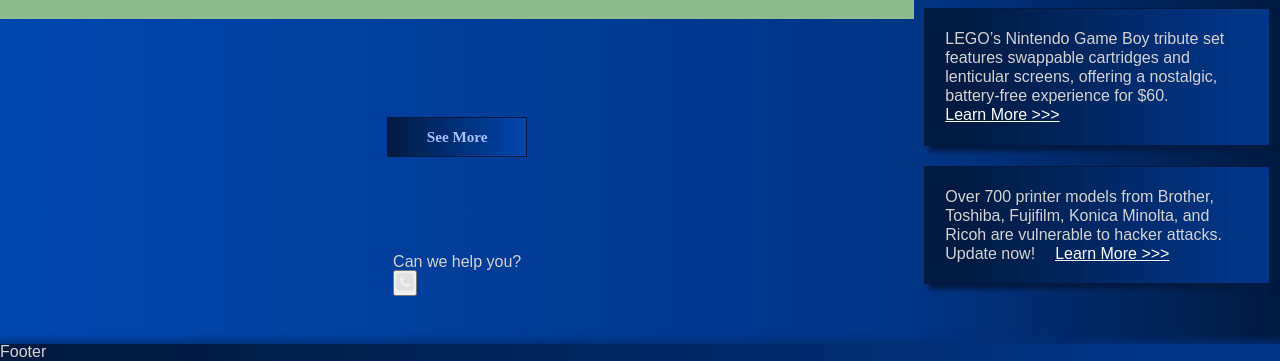
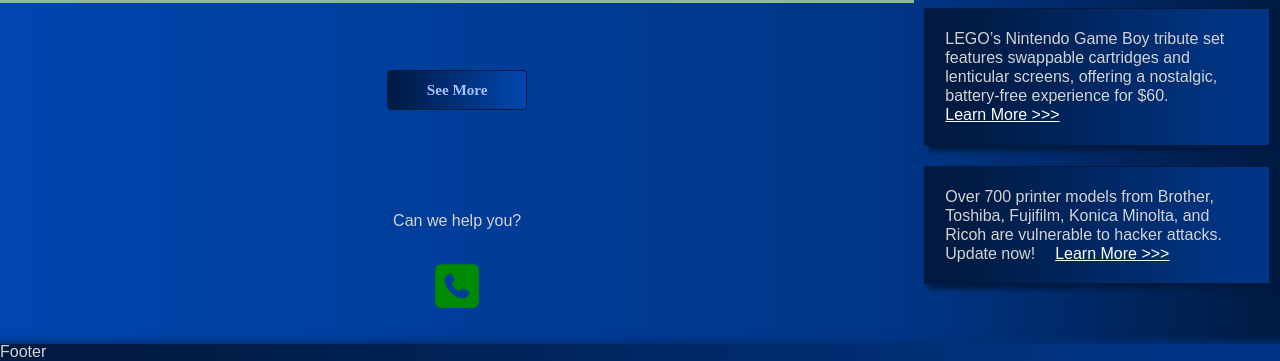
Before and after one commit to Alex-B012/techHive2, a React (Create React App) app: page / in a window 1280 px wide. Shown: the part 1058-1419 px from the top of the page. Built offline with nearby package versions, Linux system fonts and the light colour scheme; a web font is replaced by a local one.

Commit message:
slider - in progress

```diff
--- a/src/components/Video/Video.tsx
+++ b/src/components/Video/Video.tsx
@@ -49,9 +49,11 @@ function Video() {
                Your browser does not support the video tag.
             </video>
             <div className="effect"></div>
-            <div className="video__text video-text">
-               <h1 className="text-capitalize">Pioneering <span className="video__nowrap">the future</span></h1>
-            </div>
+
+            {!videoError && (
+               <div className="video__text video-text">
+                  <h1 className="text-capitalize">Pioneering <span className="video__nowrap">the future</span></h1>
+               </div>)}
          </div>
 
 
--- a/src/pages/Home/Home.tsx
+++ b/src/pages/Home/Home.tsx
@@ -2,19 +2,16 @@ import React from 'react'
 import "./home.css"
 import Slider from '../../components/Slider/Slider'
 import { productCategories_data } from '../../data/productCategories'
-import { FontAwesomeIcon } from '@fortawesome/react-fontawesome'
-import { faSquarePhone } from '@fortawesome/free-solid-svg-icons'
+
 import HomeBtn from './HomeBtn/HomeBtn'
+import HomeHelp from './HomeHelp/HomeHelp'
 
 function Home() {
    return (
       <div className='homePage'>
          <Slider data={productCategories_data} />
          <HomeBtn content="See More" link={""} />
-         <div className="homePage__helpContainer">
-            <p className="homePage__question">Can we help you?</p>
-            <button className="homePage__callBtn"><FontAwesomeIcon icon={faSquarePhone} className="header__outerIcon" /> </button>
-         </div>
+         <HomeHelp />
       </div>
    )
 }
--- a/src/pages/Home/HomeBtn/homeBtn.css
+++ b/src/pages/Home/HomeBtn/homeBtn.css
@@ -8,6 +8,7 @@
    font-weight: 700;
    cursor: pointer;
    border: 1px solid var(--header-bg-color2);
+   border-radius: 4px;
    transition: all 2s;
 }
 
--- /dev/null
+++ b/src/pages/Home/HomeHelp/HomeHelp.tsx
@@ -0,0 +1,18 @@
+import "./homeHelp.css"
+import { Link } from "react-router-dom"
+
+import { FontAwesomeIcon } from '@fortawesome/react-fontawesome'
+import { faSquarePhone } from '@fortawesome/free-solid-svg-icons'
+
+function HomeHelp() {
+   return (
+      <div className="homeHelp_container">
+         <p className="homePage__question">Can we help you?</p>
+         <Link to="" className="homePage__callLink call-anim">
+            <FontAwesomeIcon icon={faSquarePhone} className="homePage__outerIcon " />
+         </Link >
+      </div >
+   )
+}
+
+export default HomeHelp
--- /dev/null
+++ b/src/pages/Home/HomeHelp/homeHelp.css
@@ -0,0 +1,83 @@
+.homeHelp_container {
+   display: grid;
+   grid-template-columns: 1fr;
+   grid-template-rows: 1fr 1fr;
+   row-gap: 15px;
+   padding-top: 20px;
+   place-items: center;
+   border: none;
+}
+
+.homePage__callLink {
+   display: grid;
+   width: 50px;
+   height: 50px;
+   background-color: transparent;
+   border: none;
+   border-radius: 8px;
+   transition: all 2s;
+}
+
+.homePage__outerIcon {
+   width: 50px;
+   height: 50px;
+   color: rgb(0, 138, 0);
+   border-radius: 8px;
+   transition: all 2s;
+}
+
+.homePage__callLink:hover {
+   cursor: pointer;
+   background-color: white;
+   box-shadow: 0 0 5px 1px white;
+   transition: all 0.5s;
+}
+
+.homePage__callLink:hover .homePage__outerIcon {
+   color: rgb(0, 182, 0);
+   transition: all 0.5s;
+}
+
+.call-anim {
+   animation: call 10s ease 3s infinite normal forwards;
+}
+
+@keyframes call {
+
+   0%,
+   100% {
+      transform: rotate(0deg);
+      transform-origin: 50% 100%;
+   }
+
+   2% {
+      transform: rotate(2deg);
+   }
+
+   4%,
+   8%,
+   12% {
+      transform: rotate(-4deg);
+   }
+
+   6%,
+   10%,
+   14% {
+      transform: rotate(4deg);
+   }
+
+   16% {
+      transform: rotate(-2deg);
+   }
+
+   18% {
+      transform: rotate(2deg);
+   }
+
+   20% {
+      transform: rotate(0deg);
+      transform-origin: 50% 100%;
+   }
+
+
+}
--- a/src/pages/Home/home.css
+++ b/src/pages/Home/home.css
@@ -1,7 +1,7 @@
 .homePage {
    display: grid;
    grid-template-columns: 1fr;
-   grid-template-rows: 1fr, 20px, 80px;
+   grid-template-rows: 1fr, 20px, 120px;
    place-items: center;
    font-family: "Tomorrow", Arial, Helvetica, sans-serif;
    background: linear-gradient(90deg, var(--mobileMenu-bg-color) 0%, var(--header-bg-color)100%);
```
